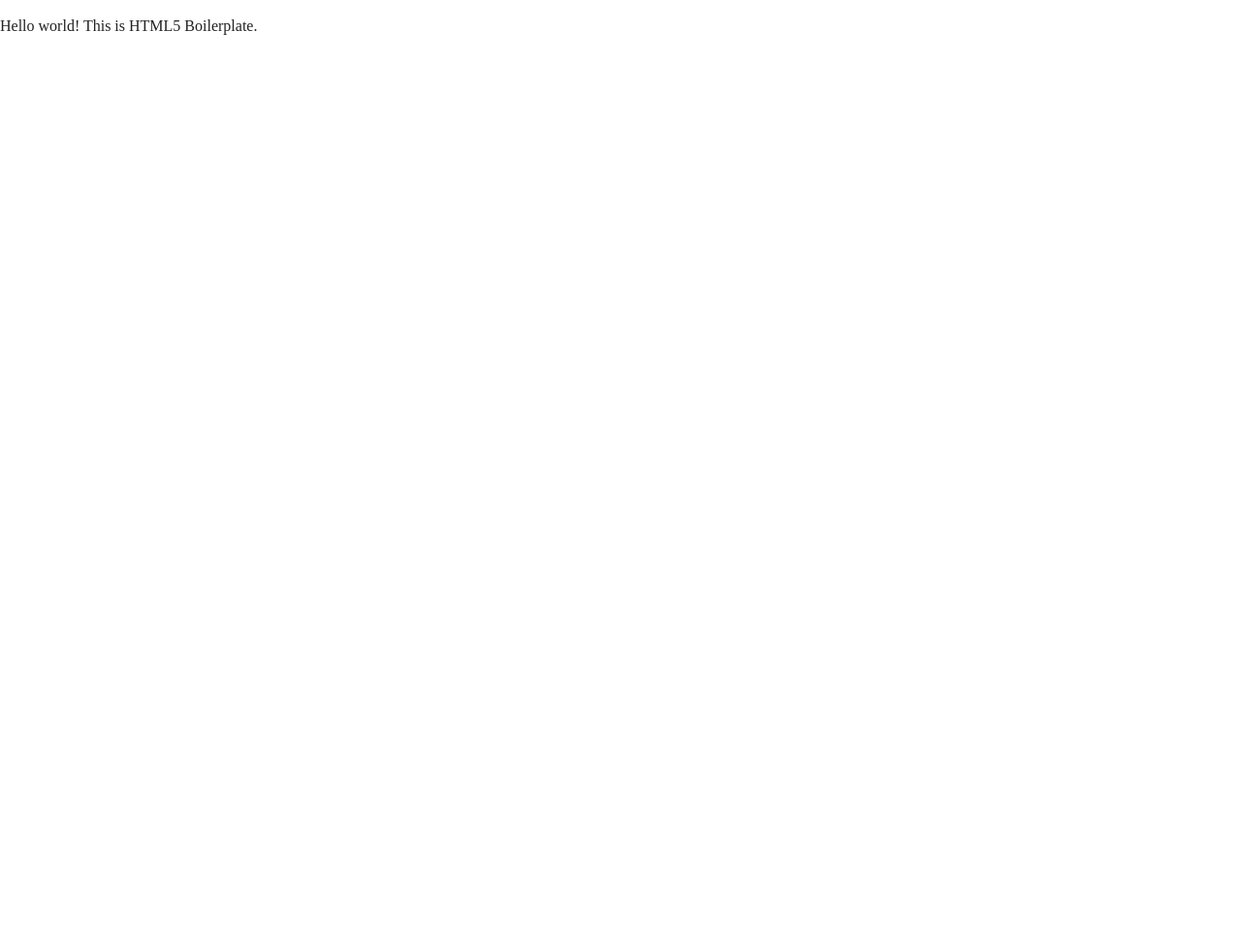
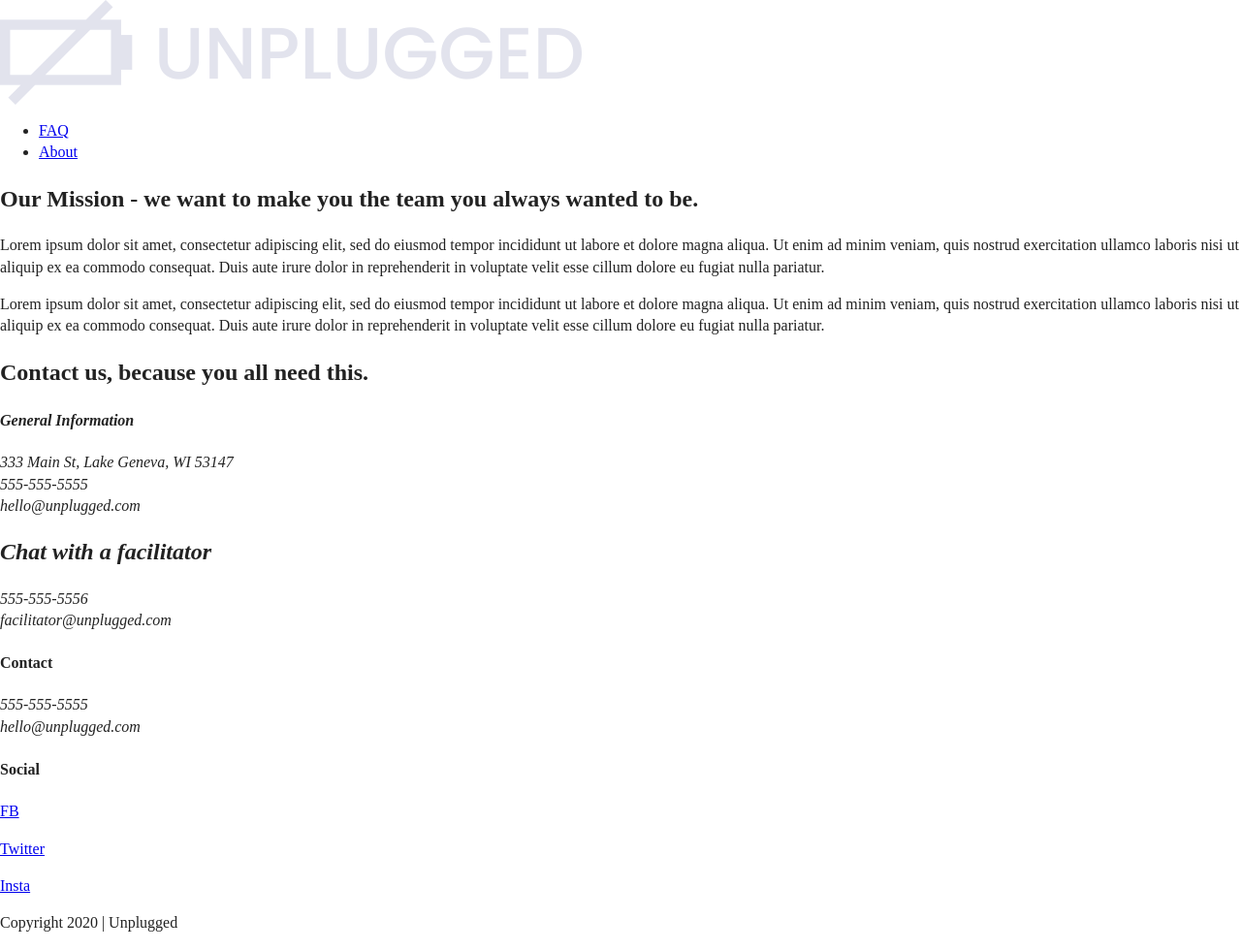
Before and after one commit to beverlywu/206-unplugged-retreat, a website: page about/index.html in a window 1280 px wide. Shown: the whole page at 97% size. Before the commit the page ends 800 px from the top, so only its background shows below. Drawn offline with Linux system fonts and the light colour scheme.

Commit message:
Add skeleton for about page

```diff
--- a/about/index.html
+++ b/about/index.html
@@ -25,11 +25,82 @@
 <body>
 
   <!-- Add your site or application content here -->
-  <p>Hello world! This is HTML5 Boilerplate.</p>
   <script src="../js/vendor/modernizr-3.11.2.min.js"></script>
   <script src="../js/plugins.js"></script>
   <script src="../js/main.js"></script>
 
+	<header>
+	    <div class="content-wrapper">
+			<a href="#"><img src="../img/unpluggedlogo.png" alt="unplugged logo"></a>
+			<div class="header-divider"></div>
+	   	 	<nav>
+	       		<ul>
+					<li><a href="faq/index.html" target="_blank">FAQ</a></li>
+					<li><a href="about/index.html" target="_blank">About</a></li>
+				</ul>
+			</nav>
+		</div>
+	</header>
+
+	<main>
+		<section class="mission">
+			<div class="content-wrapper">
+				<h2>Our Mission - we want to make you the team you always wanted to be.</h2>
+				<div class="mission-content">
+					<p>Lorem ipsum dolor sit amet, consectetur adipiscing elit, sed do eiusmod tempor incididunt ut labore et dolore magna aliqua. Ut enim ad minim veniam, quis nostrud exercitation ullamco laboris nisi ut aliquip ex ea commodo consequat. Duis aute irure dolor in reprehenderit in voluptate velit esse cillum dolore eu fugiat nulla pariatur.</p>
+					<p>Lorem ipsum dolor sit amet, consectetur adipiscing elit, sed do eiusmod tempor incididunt ut labore et dolore magna aliqua. Ut enim ad minim veniam, quis nostrud exercitation ullamco laboris nisi ut aliquip ex ea commodo consequat. Duis aute irure dolor in reprehenderit in voluptate velit esse cillum dolore eu fugiat nulla pariatur.</p>
+				</div> <!-- end mission-content -->
+			</div>	<!-- end content-wrapper -->
+		</section> <!-- end mission -->
+		<section class="map">
+			<figure>
+			</figure>
+		</section>
+		<section class="contact-section">
+			<div class="content-wrapper">
+				<h2>Contact us, because you all need this.</h2>
+				<address class="contact-content">
+					<div>
+						<h4>General Information</h4>
+						<p>333 Main St, Lake Geneva, WI 53147<br>
+							555-555-5555<br>
+							hello@unplugged.com
+						</p>
+					</div>
+					<div>
+						<h2>Chat with a facilitator</h2>
+						<p>555-555-5556<br>
+							facilitator@unplugged.com
+						</p>
+					</div>
+				</address> <!-- end conctact-content -->
+			</div> <!-- end content-wrapper -->
+		</section> <!--end contact-section -->
+	</main>
+	<footer>
+		<div class="content-wrapper">
+			<div class="footer-content">
+				<div class="contact">
+					<h4>Contact</h4>
+					<address>
+						<p>555-555-5555<br>
+						hello@unplugged.com</p>
+					</address>
+				</div>
+				<div class="social">
+					<h4>Social</h4>
+					<div class="social-icons">
+						<p><a href="http://facebook.com" target="_blank">FB</a></p>
+						<p><a href="http://twitter.com" target="_blank">Twitter</a></p>
+						<p><a href="http://instagram.com" target="_blank">Insta</a></p>
+					</div>
+				</div>
+			</div>
+		</div>
+		<div class="copyright">
+			<p>Copyright 2020 | Unplugged</p>
+		</div>
+	</footer>
   <!-- Google Analytics: change UA-XXXXX-Y to be your site's ID. -->
   <script>
     window.ga = function () { ga.q.push(arguments) }; ga.q = []; ga.l = +new Date;
```
